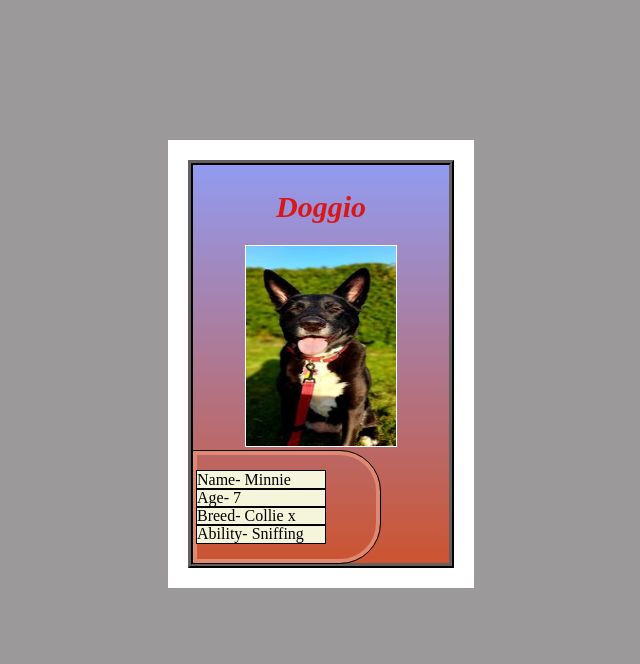
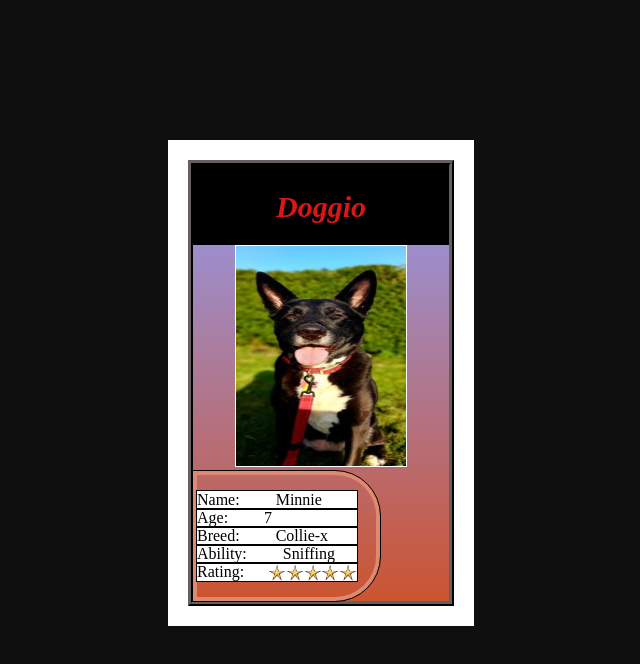
Before and after one commit to Tracey-E/Bootcamp-Projects, a plain HTML site: page Day3/homeworkcard/index.html in a window 1280 px wide. Shown: the whole page, without its empty margins (319-959 px from the left). Drawn offline with Linux system fonts and the light colour scheme.

Commit message:
css updated

```diff
--- a/Day3/homeworkcard/index.html
+++ b/Day3/homeworkcard/index.html
@@ -17,10 +17,11 @@
       </div>
       <div class="cardText">
         <ul>
-          <li>Name- Minnie</li>
-          <li>Age- 7</li>
-          <li>Breed- Collie x</li>
-          <li>Ability- Sniffing</li>
+          <li>Name: Minnie</li>
+          <li>Age:  7</li>
+          <li>Breed: Collie-x</li>
+          <li>Ability: Sniffing</li>
+          <li class="star">Rating:</li>
         </ul>
       </div>
     </div>
--- a/Day3/homeworkcard/style.css
+++ b/Day3/homeworkcard/style.css
@@ -1,6 +1,6 @@
 /* main body style*/
 body {
-  background-color: #9b9999;
+  background-color: #0f0f0f;
   margin: 0%;
   width: 100%;
 }
@@ -12,6 +12,7 @@ body {
   flex-direction: column;
   margin: auto;
   margin-top: 10em;
+  margin-bottom: 10em;
   justify-content: center;
   align-items: center;
   background: linear-gradient(rgb(146, 155, 241), rgb(204, 84, 48));
@@ -24,11 +25,15 @@ body {
   height: 4em;
   font-size: 20px;
   font-style: italic;
+  height: 4em;
+  background-color: black;
+  width: 100%;
+  text-align: center;
 }
 /*card img*/
 img {
-  height: 200px;
-  width: 150px;
+  height: 220px;
+  width: 170px;
   border: 1px solid white;
 }
 /*bottom card text area*/
@@ -37,7 +42,7 @@ img {
   border: 4px solid rgb(221, 138, 112);
   align-self: flex-start;
   width: 70%;
-  border-radius: 0px 40px 40px 0px;
+  border-radius: 0px 45px 45px 0px;
   outline: 1px solid black;
 }
 .cardText ul {
@@ -46,9 +51,23 @@ img {
   padding-left: 0%;
 }
 .cardText li {
+  flex-direction: row;
   outline: 1px solid black;
   align-self: flex-start;
-  width: 8em;
+  width: 10em;
   text-align: left;
-  background-color: beige;
+  background-color: white;
+  word-spacing: 2em;
 }
+
+.star {
+  background-image: url("../../Day3/assests/Star_icon_1.png"),
+    url("../../Day3/assests/Star_icon_1.png"),
+    url(../../Day3/assests/Star_icon_1.png),
+    url(../../Day3/assests/Star_icon_1.png),
+    url(../../Day3/assests/Star_icon_1.png);
+  background-repeat: no-repeat, no-repeat;
+  background-size: contain;
+  background-position: center, right, bottom 0px right 18px,
+    bottom 0px right 35px, bottom 0px right 53px;
+}
```
Also changed, not shown: Day3/assests/Star_icon_1.png (added).
